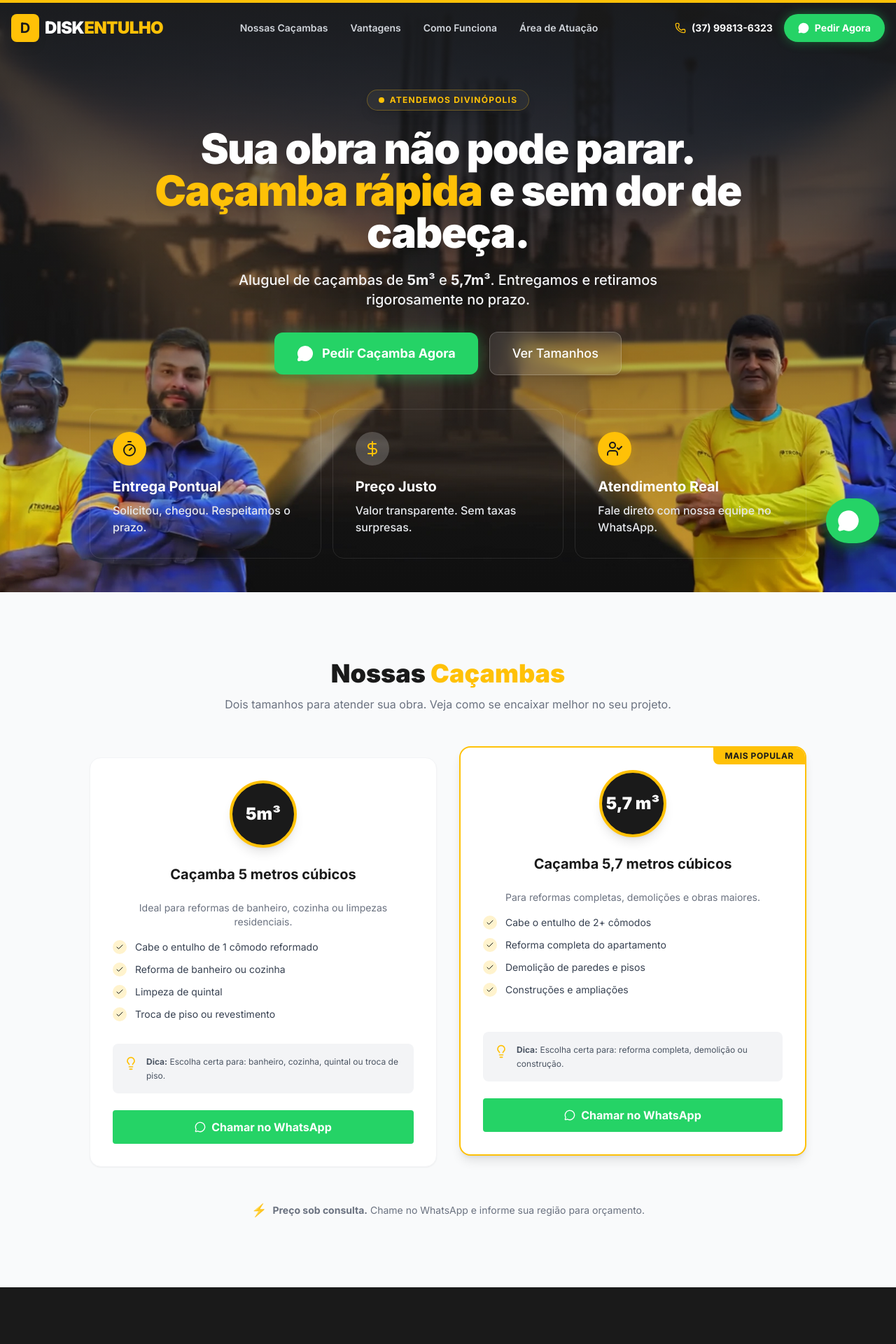
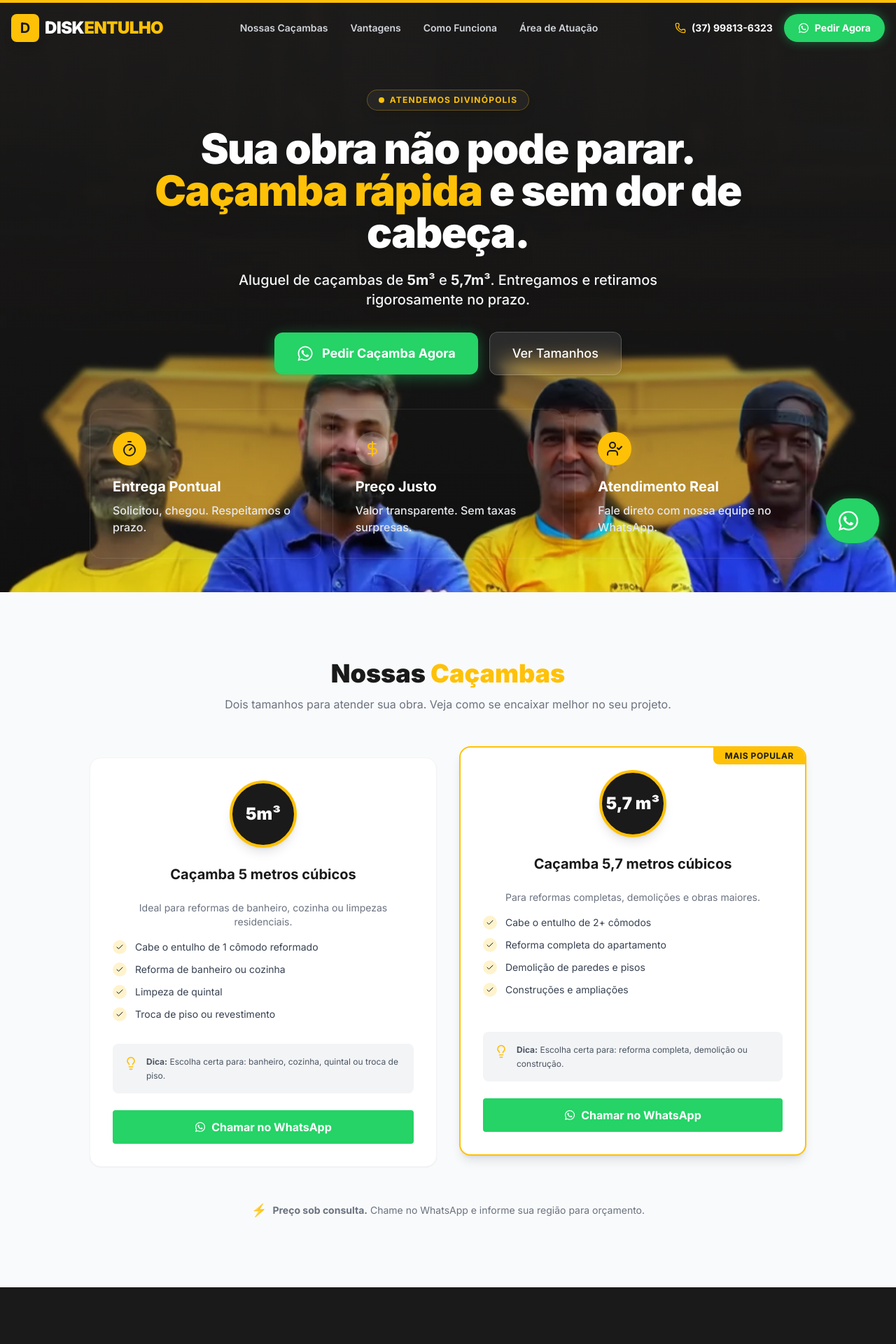
Before and after one commit to rafhaelmascarenhas/diskentulho, a React (Vite) app: page / in a window 1280 px wide. Shown: the top 1920 px of the page at 70% size. Built offline with nearby package versions, Linux system fonts and the light colour scheme.

Commit message:
tag manager e botoes wpp

```diff
--- a/components/FloatingWhatsapp.tsx
+++ b/components/FloatingWhatsapp.tsx
@@ -1,5 +1,4 @@
 import React from 'react';
-import { MessageCircle } from 'lucide-react';
 
 const FloatingWhatsapp: React.FC = () => {
   return (
@@ -11,7 +10,13 @@
       aria-label="Fale conosco pelo WhatsApp"
     >
       <div className="relative flex items-center gap-3 bg-[#25D366] hover:bg-[#20bd5a] text-white p-4 rounded-full shadow-[0_4px_20px_rgba(37,211,102,0.5)] hover:shadow-[0_6px_25px_rgba(37,211,102,0.6)] transition-all duration-300 transform hover:scale-105 active:scale-95">
-        <MessageCircle className="w-8 h-8 fill-current" />
+        <svg
+          viewBox="0 0 448 512"
+          className="w-8 h-8 fill-current"
+          xmlns="http://www.w3.org/2000/svg"
+        >
+          <path d="M380.9 97.1C339 55.1 283.2 32 223.9 32c-122.4 0-222 99.6-222 222 0 39.1 10.2 77.3 29.6 111L0 480l117.7-30.9c32.4 17.7 68.9 27 106.1 27h.1c122.3 0 224.1-99.6 224.1-222 0-59.3-25.2-115-67.1-157zm-157 341.6c-33.2 0-65.7-8.9-94-25.7l-6.7-4-69.8 18.3L72 359.2l-4.4-7c-18.5-29.4-28.2-63.3-28.2-98.2 0-101.7 82.8-184.5 184.6-184.5 49.3 0 95.6 19.2 130.4 54.1 34.8 34.9 56.2 81.2 56.1 130.5 0 101.8-84.9 184.6-186.6 184.6zm101.2-138.2c-5.5-2.8-32.8-16.2-37.9-18-5.1-1.9-8.8-2.8-12.5 2.8-3.7 5.6-14.3 18-17.6 21.8-3.2 3.7-6.5 4.2-12 1.4-32.6-16.3-54-29.1-75.5-66-5.7-9.8 5.7-9.1 16.3-30.3 1.8-3.7.9-6.9-.5-9.7-1.4-2.8-12.5-30.1-17.1-41.2-4.5-10.8-9.1-9.3-12.5-9.5-3.2-.2-6.9-.2-10.6-.2-3.7 0-9.7 1.4-14.8 6.9-5.1 5.6-19.4 19-19.4 46.3 0 27.3 19.9 53.7 22.6 57.4 2.8 3.7 39.1 59.7 94.8 83.8 35.2 15.2 49 16.5 66.6 13.9 10.7-1.6 32.8-13.4 37.4-26.4 4.6-13 4.6-24.1 3.2-26.4-1.3-2.5-5-3.9-10.5-6.6z" />
+        </svg>
         <span className="max-w-0 overflow-hidden whitespace-nowrap group-hover:max-w-xs transition-all duration-500 ease-in-out font-bold text-lg">
           Fale Conosco
         </span>
--- a/components/Header.tsx
+++ b/components/Header.tsx
@@ -1,5 +1,5 @@
 import React, { useState, useEffect } from 'react';
-import { MessageCircle, Menu, X, Phone } from 'lucide-react';
+import { Menu, X, Phone } from 'lucide-react';
 
 const Header: React.FC = () => {
   const [isScrolled, setIsScrolled] = useState(false);
@@ -64,7 +64,13 @@
                 rel="noopener noreferrer"
                 className="hidden sm:flex items-center gap-2 bg-[#25D366] hover:bg-[#20bd5a] text-white text-sm font-bold py-2.5 px-5 rounded-full shadow-[0_0_15px_rgba(37,211,102,0.4)] hover:shadow-[0_0_20px_rgba(37,211,102,0.6)] transition-all transform hover:-translate-y-0.5 active:scale-95"
               >
-                <MessageCircle className="w-4 h-4 fill-current" />
+                <svg
+                  viewBox="0 0 448 512"
+                  className="w-4 h-4 fill-current"
+                  xmlns="http://www.w3.org/2000/svg"
+                >
+                  <path d="M380.9 97.1C339 55.1 283.2 32 223.9 32c-122.4 0-222 99.6-222 222 0 39.1 10.2 77.3 29.6 111L0 480l117.7-30.9c32.4 17.7 68.9 27 106.1 27h.1c122.3 0 224.1-99.6 224.1-222 0-59.3-25.2-115-67.1-157zm-157 341.6c-33.2 0-65.7-8.9-94-25.7l-6.7-4-69.8 18.3L72 359.2l-4.4-7c-18.5-29.4-28.2-63.3-28.2-98.2 0-101.7 82.8-184.5 184.6-184.5 49.3 0 95.6 19.2 130.4 54.1 34.8 34.9 56.2 81.2 56.1 130.5 0 101.8-84.9 184.6-186.6 184.6zm101.2-138.2c-5.5-2.8-32.8-16.2-37.9-18-5.1-1.9-8.8-2.8-12.5 2.8-3.7 5.6-14.3 18-17.6 21.8-3.2 3.7-6.5 4.2-12 1.4-32.6-16.3-54-29.1-75.5-66-5.7-9.8 5.7-9.1 16.3-30.3 1.8-3.7.9-6.9-.5-9.7-1.4-2.8-12.5-30.1-17.1-41.2-4.5-10.8-9.1-9.3-12.5-9.5-3.2-.2-6.9-.2-10.6-.2-3.7 0-9.7 1.4-14.8 6.9-5.1 5.6-19.4 19-19.4 46.3 0 27.3 19.9 53.7 22.6 57.4 2.8 3.7 39.1 59.7 94.8 83.8 35.2 15.2 49 16.5 66.6 13.9 10.7-1.6 32.8-13.4 37.4-26.4 4.6-13 4.6-24.1 3.2-26.4-1.3-2.5-5-3.9-10.5-6.6z" />
+                </svg>
                 <span>Pedir Agora</span>
               </a>
 
@@ -100,7 +106,13 @@
           rel="noopener noreferrer"
           className="flex items-center gap-2 bg-[#25D366] text-white font-bold py-4 px-8 rounded-xl shadow-lg w-3/4 justify-center"
         >
-          <MessageCircle className="w-6 h-6 fill-current" />
+          <svg
+            viewBox="0 0 448 512"
+            className="w-6 h-6 fill-current"
+            xmlns="http://www.w3.org/2000/svg"
+          >
+            <path d="M380.9 97.1C339 55.1 283.2 32 223.9 32c-122.4 0-222 99.6-222 222 0 39.1 10.2 77.3 29.6 111L0 480l117.7-30.9c32.4 17.7 68.9 27 106.1 27h.1c122.3 0 224.1-99.6 224.1-222 0-59.3-25.2-115-67.1-157zm-157 341.6c-33.2 0-65.7-8.9-94-25.7l-6.7-4-69.8 18.3L72 359.2l-4.4-7c-18.5-29.4-28.2-63.3-28.2-98.2 0-101.7 82.8-184.5 184.6-184.5 49.3 0 95.6 19.2 130.4 54.1 34.8 34.9 56.2 81.2 56.1 130.5 0 101.8-84.9 184.6-186.6 184.6zm101.2-138.2c-5.5-2.8-32.8-16.2-37.9-18-5.1-1.9-8.8-2.8-12.5 2.8-3.7 5.6-14.3 18-17.6 21.8-3.2 3.7-6.5 4.2-12 1.4-32.6-16.3-54-29.1-75.5-66-5.7-9.8 5.7-9.1 16.3-30.3 1.8-3.7.9-6.9-.5-9.7-1.4-2.8-12.5-30.1-17.1-41.2-4.5-10.8-9.1-9.3-12.5-9.5-3.2-.2-6.9-.2-10.6-.2-3.7 0-9.7 1.4-14.8 6.9-5.1 5.6-19.4 19-19.4 46.3 0 27.3 19.9 53.7 22.6 57.4 2.8 3.7 39.1 59.7 94.8 83.8 35.2 15.2 49 16.5 66.6 13.9 10.7-1.6 32.8-13.4 37.4-26.4 4.6-13 4.6-24.1 3.2-26.4-1.3-2.5-5-3.9-10.5-6.6z" />
+          </svg>
           <span>Pedir pelo WhatsApp</span>
         </a>
       </div>
--- a/components/Hero.tsx
+++ b/components/Hero.tsx
@@ -1,5 +1,5 @@
 import React from 'react';
-import { MessageCircle, ArrowDown, Timer, DollarSign, UserCheck } from 'lucide-react';
+import { ArrowDown, Timer, DollarSign, UserCheck } from 'lucide-react';
 
 const Hero: React.FC = () => {
   // Configuração profissional do Link do WhatsApp
@@ -58,7 +58,13 @@
             aria-label="Pedir caçamba pelo WhatsApp"
             className="group w-full sm:w-auto flex items-center justify-center gap-3 bg-[#25D366] hover:bg-[#20bd5a] text-white font-bold text-lg py-4 px-8 rounded-xl shadow-[0_4px_20px_rgba(37,211,102,0.4)] hover:shadow-[0_6px_25px_rgba(37,211,102,0.5)] transition-all duration-300 transform hover:-translate-y-1 active:scale-95"
           >
-            <MessageCircle className="w-6 h-6 fill-current" />
+            <svg
+              viewBox="0 0 448 512"
+              className="w-6 h-6 fill-current"
+              xmlns="http://www.w3.org/2000/svg"
+            >
+              <path d="M380.9 97.1C339 55.1 283.2 32 223.9 32c-122.4 0-222 99.6-222 222 0 39.1 10.2 77.3 29.6 111L0 480l117.7-30.9c32.4 17.7 68.9 27 106.1 27h.1c122.3 0 224.1-99.6 224.1-222 0-59.3-25.2-115-67.1-157zm-157 341.6c-33.2 0-65.7-8.9-94-25.7l-6.7-4-69.8 18.3L72 359.2l-4.4-7c-18.5-29.4-28.2-63.3-28.2-98.2 0-101.7 82.8-184.5 184.6-184.5 49.3 0 95.6 19.2 130.4 54.1 34.8 34.9 56.2 81.2 56.1 130.5 0 101.8-84.9 184.6-186.6 184.6zm101.2-138.2c-5.5-2.8-32.8-16.2-37.9-18-5.1-1.9-8.8-2.8-12.5 2.8-3.7 5.6-14.3 18-17.6 21.8-3.2 3.7-6.5 4.2-12 1.4-32.6-16.3-54-29.1-75.5-66-5.7-9.8 5.7-9.1 16.3-30.3 1.8-3.7.9-6.9-.5-9.7-1.4-2.8-12.5-30.1-17.1-41.2-4.5-10.8-9.1-9.3-12.5-9.5-3.2-.2-6.9-.2-10.6-.2-3.7 0-9.7 1.4-14.8 6.9-5.1 5.6-19.4 19-19.4 46.3 0 27.3 19.9 53.7 22.6 57.4 2.8 3.7 39.1 59.7 94.8 83.8 35.2 15.2 49 16.5 66.6 13.9 10.7-1.6 32.8-13.4 37.4-26.4 4.6-13 4.6-24.1 3.2-26.4-1.3-2.5-5-3.9-10.5-6.6z" />
+            </svg>
             <span>Pedir Caçamba Agora</span>
           </a>
           <a
--- a/components/Models.tsx
+++ b/components/Models.tsx
@@ -1,5 +1,5 @@
 import React from 'react';
-import { Check, MessageCircle, Lightbulb } from 'lucide-react';
+import { Check, Lightbulb } from 'lucide-react';
 
 const Models: React.FC = () => {
   const whatsappLink = "https://api.whatsapp.com/send/?phone=5537998136323&text=Ol%C3%A1%2C+preciso+de+uma+ca%C3%A7amba+para+obra%2Freforma.+Pode+me+ajudar%3F&type=phone_number&app_absent=0";
@@ -65,9 +65,15 @@
               href={whatsappLink}
               target="_blank"
               rel="noopener noreferrer"
-              className="w-full flex items-center justify-center gap-2 bg-brand-green hover:bg-[#1da851] text-white font-bold py-3 px-4 rounded transition-colors"
+              className="w-full flex items-center justify-center gap-2 bg-[#25D366] hover:bg-[#20bd5a] text-white font-bold py-3 px-4 rounded transition-colors"
             >
-              <MessageCircle className="w-4 h-4" />
+              <svg
+                viewBox="0 0 448 512"
+                className="w-4 h-4 fill-current"
+                xmlns="http://www.w3.org/2000/svg"
+              >
+                <path d="M380.9 97.1C339 55.1 283.2 32 223.9 32c-122.4 0-222 99.6-222 222 0 39.1 10.2 77.3 29.6 111L0 480l117.7-30.9c32.4 17.7 68.9 27 106.1 27h.1c122.3 0 224.1-99.6 224.1-222 0-59.3-25.2-115-67.1-157zm-157 341.6c-33.2 0-65.7-8.9-94-25.7l-6.7-4-69.8 18.3L72 359.2l-4.4-7c-18.5-29.4-28.2-63.3-28.2-98.2 0-101.7 82.8-184.5 184.6-184.5 49.3 0 95.6 19.2 130.4 54.1 34.8 34.9 56.2 81.2 56.1 130.5 0 101.8-84.9 184.6-186.6 184.6zm101.2-138.2c-5.5-2.8-32.8-16.2-37.9-18-5.1-1.9-8.8-2.8-12.5 2.8-3.7 5.6-14.3 18-17.6 21.8-3.2 3.7-6.5 4.2-12 1.4-32.6-16.3-54-29.1-75.5-66-5.7-9.8 5.7-9.1 16.3-30.3 1.8-3.7.9-6.9-.5-9.7-1.4-2.8-12.5-30.1-17.1-41.2-4.5-10.8-9.1-9.3-12.5-9.5-3.2-.2-6.9-.2-10.6-.2-3.7 0-9.7 1.4-14.8 6.9-5.1 5.6-19.4 19-19.4 46.3 0 27.3 19.9 53.7 22.6 57.4 2.8 3.7 39.1 59.7 94.8 83.8 35.2 15.2 49 16.5 66.6 13.9 10.7-1.6 32.8-13.4 37.4-26.4 4.6-13 4.6-24.1 3.2-26.4-1.3-2.5-5-3.9-10.5-6.6z" />
+              </svg>
               Chamar no WhatsApp
             </a>
           </div>
@@ -126,9 +132,15 @@
               href={whatsappLink}
               target="_blank"
               rel="noopener noreferrer"
-              className="w-full flex items-center justify-center gap-2 bg-brand-green hover:bg-[#1da851] text-white font-bold py-3 px-4 rounded transition-colors"
+              className="w-full flex items-center justify-center gap-2 bg-[#25D366] hover:bg-[#20bd5a] text-white font-bold py-3 px-4 rounded transition-colors"
             >
-              <MessageCircle className="w-4 h-4" />
+              <svg
+                viewBox="0 0 448 512"
+                className="w-4 h-4 fill-current"
+                xmlns="http://www.w3.org/2000/svg"
+              >
+                <path d="M380.9 97.1C339 55.1 283.2 32 223.9 32c-122.4 0-222 99.6-222 222 0 39.1 10.2 77.3 29.6 111L0 480l117.7-30.9c32.4 17.7 68.9 27 106.1 27h.1c122.3 0 224.1-99.6 224.1-222 0-59.3-25.2-115-67.1-157zm-157 341.6c-33.2 0-65.7-8.9-94-25.7l-6.7-4-69.8 18.3L72 359.2l-4.4-7c-18.5-29.4-28.2-63.3-28.2-98.2 0-101.7 82.8-184.5 184.6-184.5 49.3 0 95.6 19.2 130.4 54.1 34.8 34.9 56.2 81.2 56.1 130.5 0 101.8-84.9 184.6-186.6 184.6zm101.2-138.2c-5.5-2.8-32.8-16.2-37.9-18-5.1-1.9-8.8-2.8-12.5 2.8-3.7 5.6-14.3 18-17.6 21.8-3.2 3.7-6.5 4.2-12 1.4-32.6-16.3-54-29.1-75.5-66-5.7-9.8 5.7-9.1 16.3-30.3 1.8-3.7.9-6.9-.5-9.7-1.4-2.8-12.5-30.1-17.1-41.2-4.5-10.8-9.1-9.3-12.5-9.5-3.2-.2-6.9-.2-10.6-.2-3.7 0-9.7 1.4-14.8 6.9-5.1 5.6-19.4 19-19.4 46.3 0 27.3 19.9 53.7 22.6 57.4 2.8 3.7 39.1 59.7 94.8 83.8 35.2 15.2 49 16.5 66.6 13.9 10.7-1.6 32.8-13.4 37.4-26.4 4.6-13 4.6-24.1 3.2-26.4-1.3-2.5-5-3.9-10.5-6.6z" />
+              </svg>
               Chamar no WhatsApp
             </a>
           </div>
--- a/index.html
+++ b/index.html
@@ -1,6 +1,13 @@
 <!DOCTYPE html>
 <html lang="pt-BR">
   <head>
+    <!-- Google Tag Manager -->
+    <script>(function(w,d,s,l,i){w[l]=w[l]||[];w[l].push({'gtm.start':
+    new Date().getTime(),event:'gtm.js'});var f=d.getElementsByTagName(s)[0],
+    j=d.createElement(s),dl=l!='dataLayer'?'&l='+l:'';j.async=true;j.src=
+    'https://www.googletagmanager.com/gtm.js?id='+i+dl;f.parentNode.insertBefore(j,f);
+    })(window,document,'script','dataLayer','GTM-MRBRHFDD');</script>
+    <!-- End Google Tag Manager -->
     <meta charset="UTF-8" />
     <meta name="viewport" content="width=device-width, initial-scale=1.0" />
     <title>Diskentulho - Aluguel de Caçambas em Divinópolis</title>
@@ -63,6 +70,10 @@
 <link rel="stylesheet" href="/index.css">
 </head>
   <body>
+    <!-- Google Tag Manager (noscript) -->
+    <noscript><iframe src="https://www.googletagmanager.com/ns.html?id=GTM-MRBRHFDD"
+    height="0" width="0" style="display:none;visibility:hidden"></iframe></noscript>
+    <!-- End Google Tag Manager (noscript) -->
     <div id="root"></div>
   <script type="module" src="/index.tsx"></script>
 </body>
```
Also changed, not shown: components/FinalCTA.tsx (+7 -2 lines), components/MiddleCTA.tsx (+7 -2 lines).
